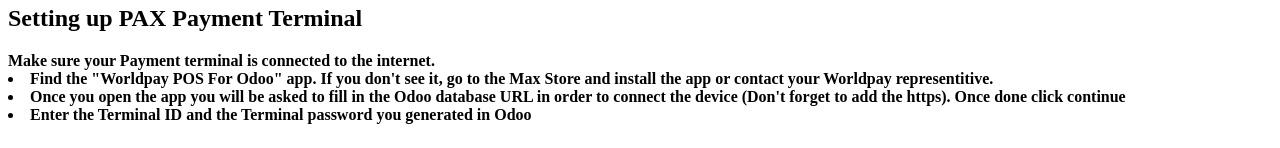
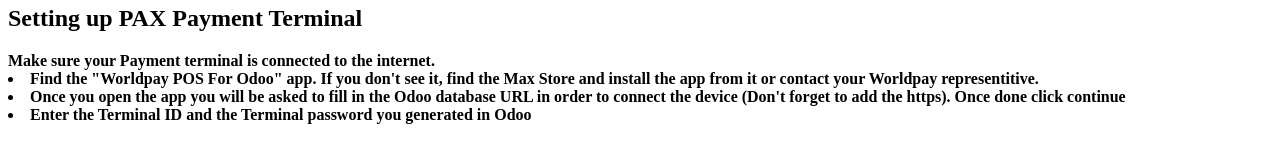
Before and after one commit to SN-Dan/neat-worldpay-pos, a plain HTML site: page pos_neatworldpay/static/description/index.html in a window 1280 px wide. Shown: the part 1041-1189 px from the top of the page. Drawn offline with Linux system fonts and the light colour scheme.

Commit message:
Update index.html

```diff
--- a/pos_neatworldpay/static/description/index.html
+++ b/pos_neatworldpay/static/description/index.html
@@ -47,7 +47,7 @@
     </ol>
     <h2>Setting up PAX Payment Terminal</h2
             <li>Make sure your Payment terminal is connected to the internet. </li>
-            <li>Find the "Worldpay POS For Odoo" app. If you don't see it, go to the Max Store and install the app or contact your Worldpay representitive.</li>
+            <li>Find the "Worldpay POS For Odoo" app. If you don't see it, find the Max Store and install the app from it or contact your Worldpay representitive.</li>
             <li>Once you open the app you will be asked to fill in the Odoo database URL in order to connect the device (Don't forget to add the https). Once done click continue </li>
             <li>Enter the Terminal ID and the Terminal password you generated in Odoo</li>
     <ol>
```
